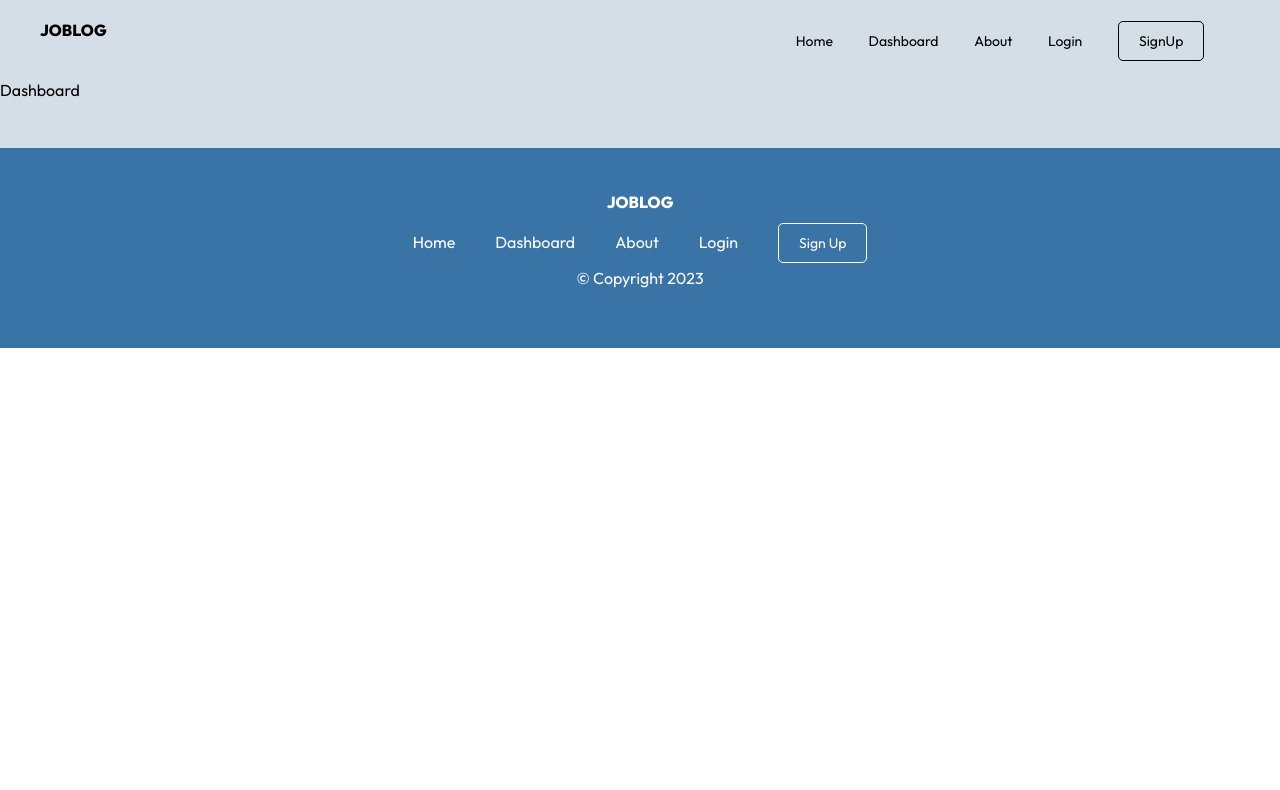
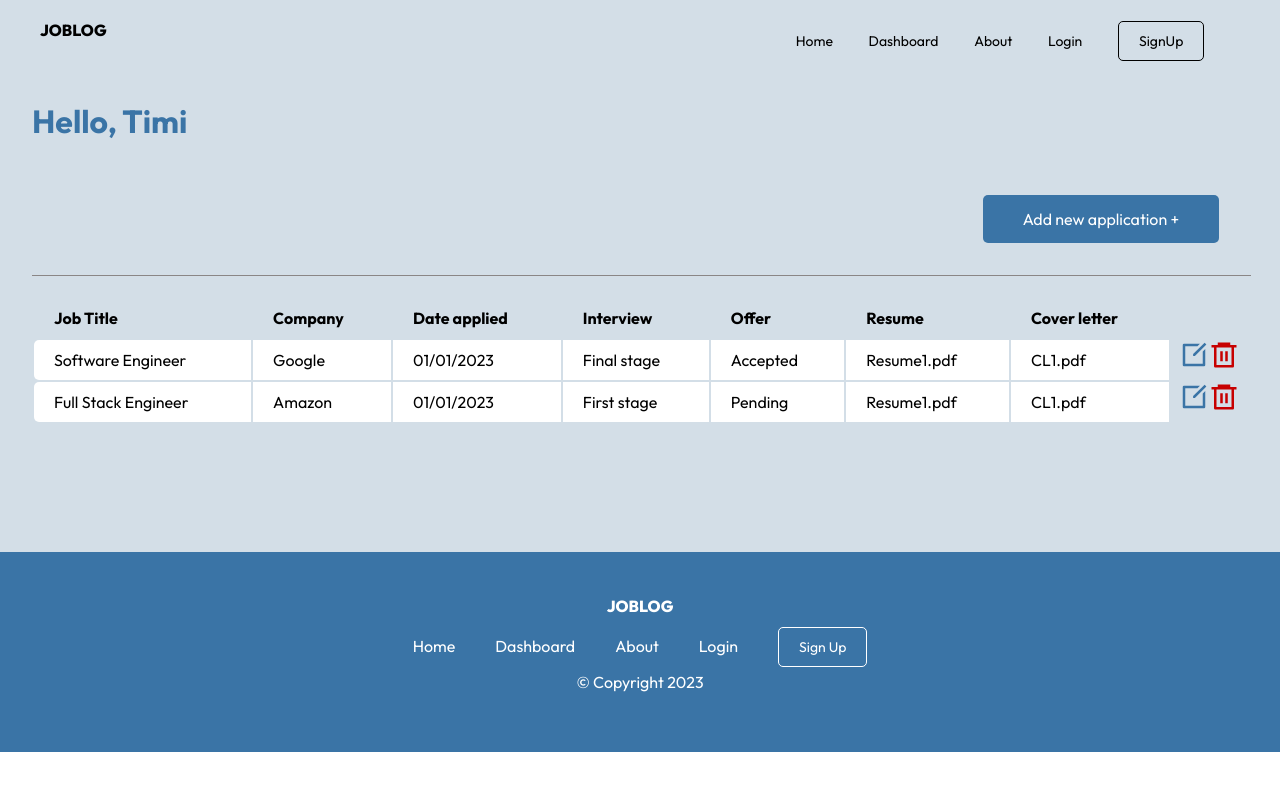
Before and after one commit to Timi-css/job_log, a React (Create React App) app in the folder react-frontend/: page /Dashboard in a window 1280 px wide. Shown: the top 790 px of the page. Built offline with nearby package versions, Linux system fonts and the light colour scheme.

Commit message:
developed dashboard component

```diff
--- a/react-frontend/src/App.js
+++ b/react-frontend/src/App.js
@@ -6,6 +6,7 @@ import {
   HeroSection,
   SignUp,
   Dashboard,
+  Login,
 } from "./components";
 import { BrowserRouter, Routes, Route } from "react-router-dom";
 
@@ -18,6 +19,7 @@ function App() {
           <Route path="/" exact element={<HeroSection />} />
           <Route path="/SignUp" exact element={<SignUp />} />
           <Route path="/Dashboard" exact element={<Dashboard />} />
+          <Route path="/Login" exact element={<Login />} />
         </Routes>
         <Footer />
       </div>
--- a/react-frontend/src/components/Dashboard.jsx
+++ b/react-frontend/src/components/Dashboard.jsx
@@ -1,7 +1,66 @@
 import React from "react";
+import Table from "react-bootstrap/Table";
+import "../styles/Dashboard.css";
+import { BiEdit, BiTrash } from "react-icons/bi";
+import { RiEditBoxLine, RiDeleteBin6Line } from "react-icons/ri";
 
 const Dashboard = () => {
-  return <div>Dashboard</div>;
+  return (
+    <div className="main-dashboard-container">
+      <div className="dash-header-box">
+        <h1 className="dash-header">Hello, Timi</h1>
+      </div>
+
+      <div className="new-app-container">
+        <div className="new-app-box">
+          <a className="new-app-btn" href="/addnewapplication">
+            Add new application +{" "}
+          </a>
+        </div>
+      </div>
+
+      <div className="app-table-container">
+        <Table className="app-table" striped>
+          <tr className="app-tr">
+            <th className="app-th">Job Title</th>
+            <th className="app-th">Company</th>
+            <th className="app-th">Date applied</th>
+            <th className="app-th">Interview</th>
+            <th className="app-th">Offer</th>
+            <th className="app-th">Resume</th>
+            <th className="app-th">Cover letter</th>
+          </tr>
+          <tr className="app-tr">
+            <td className="app-td">Software Engineer</td>
+            <td className="app-td">Google</td>
+            <td className="app-td">01/01/2023</td>
+            <td className="app-td">Final stage</td>
+            <td className="app-td">Accepted</td>
+            <td className="app-td">Resume1.pdf</td>
+            <td className="app-td">CL1.pdf</td>
+            <div className="icons-box">
+              <RiEditBoxLine className="edit-btn" />
+              <RiDeleteBin6Line className="delete-btn" />
+            </div>
+          </tr>
+
+          <tr className="app-tr">
+            <td className="app-td">Full Stack Engineer</td>
+            <td className="app-td">Amazon</td>
+            <td className="app-td">01/01/2023</td>
+            <td className="app-td">First stage</td>
+            <td className="app-td">Pending</td>
+            <td className="app-td">Resume1.pdf</td>
+            <td className="app-td">CL1.pdf</td>
+            <div className="icons-box">
+              <RiEditBoxLine className="edit-btn" />
+              <RiDeleteBin6Line className="delete-btn" />
+            </div>
+          </tr>
+        </Table>
+      </div>
+    </div>
+  );
 };
 
 export default Dashboard;
--- a/react-frontend/src/components/NavBar.jsx
+++ b/react-frontend/src/components/NavBar.jsx
@@ -20,7 +20,7 @@ const NavBar = () => {
           </a>
         </li>
         <li className="nav-link-list">
-          <a className="nav-link" href="/Login">
+          <a className="nav-link" href="/Dashboard">
             Dashboard
           </a>
         </li>
--- /dev/null
+++ b/react-frontend/src/styles/Dashboard.css
@@ -0,0 +1,82 @@
+.main-dashboard-container {
+  display: flex;
+  padding: 0 2rem;
+  flex-direction: column;
+  margin-bottom: 8rem;
+}
+
+.dash-header {
+  color: #3a74a6;
+}
+
+.new-app-container {
+  display: flex;
+  width: 95%;
+  padding: 2rem;
+  border-bottom: 1px solid #8a8686;
+  margin-bottom: 20px;
+}
+
+.new-app-box {
+  display: flex;
+  width: 100%;
+  justify-content: end;
+}
+
+.new-app-btn {
+  text-decoration: none;
+  color: #fff;
+  background-color: #3a74a6;
+  padding: 14px 40px;
+  border-radius: 5px;
+}
+
+.new-app-btn:hover {
+  border: 1px solid #3a74a6;
+  color: #3a74a6;
+  background: none;
+  transition: 0.3s all ease-in;
+}
+
+.app-table {
+  width: 100%;
+}
+
+.app-tr {
+  text-align: left;
+}
+
+.app-td {
+  background-color: #fff;
+  padding: 10px 20px;
+}
+.app-td:first-child {
+  border-radius: 5px 0 0px 5px;
+}
+
+.app-td:last-child {
+  border-radius: 0px 5px 5px 0px;
+}
+
+.app-th {
+  padding: 10px 20px;
+}
+
+.edit-btn {
+  width: 30px;
+  height: 30px;
+  color: #3a74a6;
+  cursor: pointer;
+}
+
+.delete-btn {
+  width: 30px;
+  height: 30px;
+  color: #c70000;
+  cursor: pointer;
+}
+.icons-box {
+  display: flex;
+  align-items: center;
+  justify-content: center;
+}
```
Also changed, not shown: react-frontend/package.json (+7 -0 lines), 1 other file (tests, documents, lock files or other folders).
